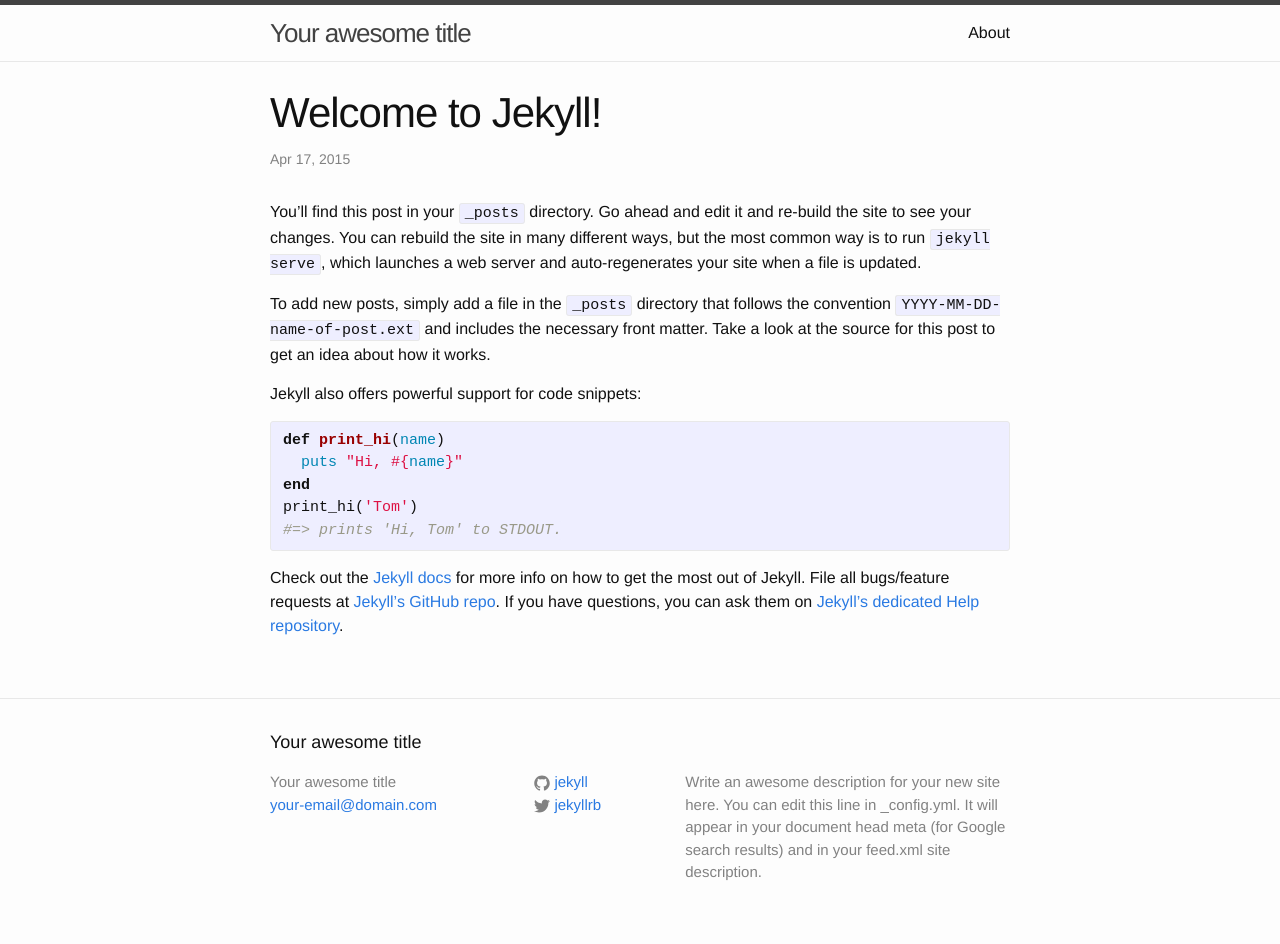
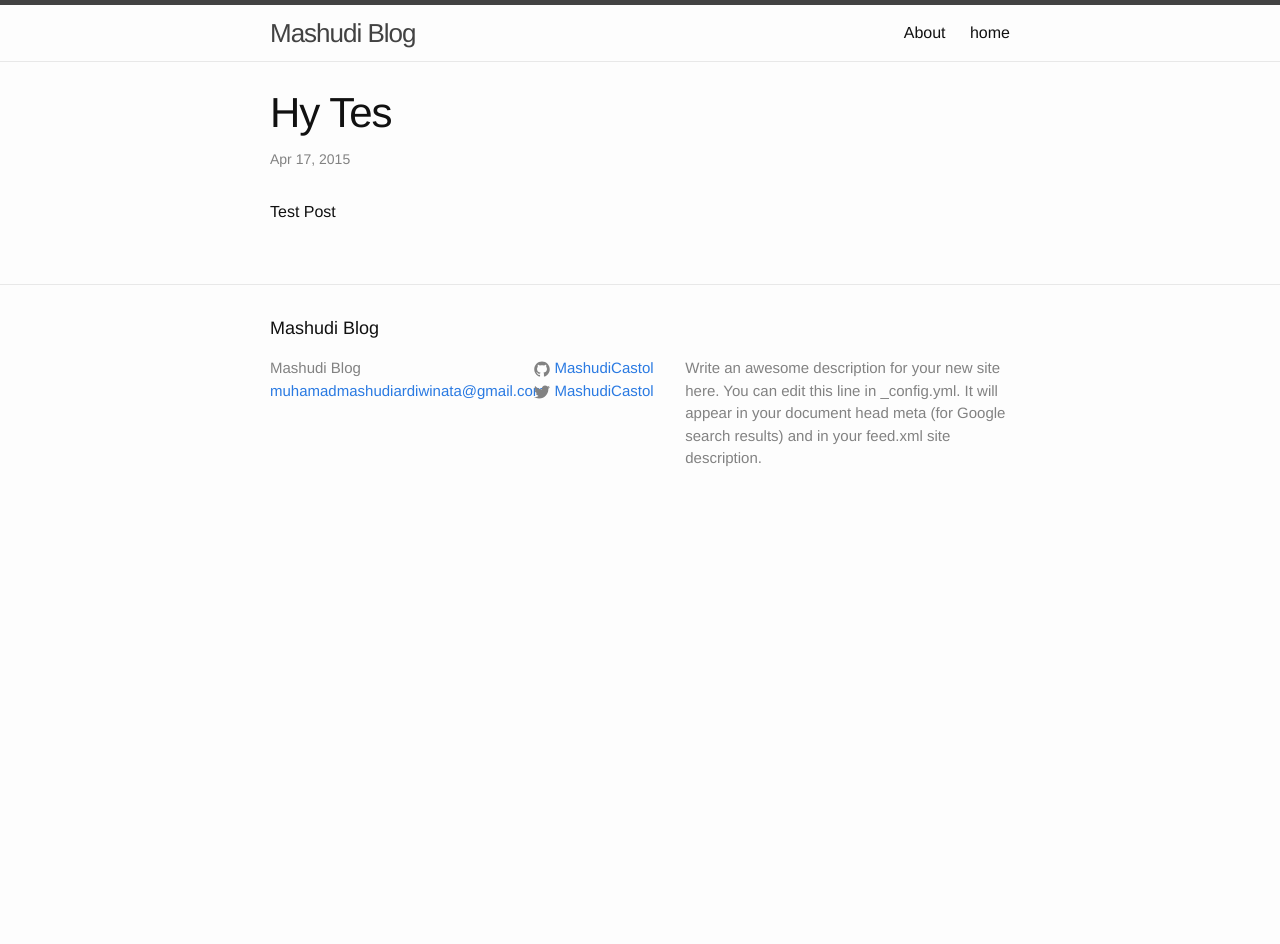
Before and after one commit to MashudiSudonym/diTerminal, a Jekyll site: the page built from _posts/2015-04-17-welcome-to-jekyll.markdown, in a window 1280 px wide. Built offline with Jekyll 4.4.1, drawn with Linux system fonts in a browser that asks for light colours; after the commit the page ends 900 px from its top, so only the background shows below that.

Commit message:
Halaman update

```diff
--- a/_config.yml
+++ b/_config.yml
@@ -1,14 +1,14 @@
 # Site settings
-title: Your awesome title
-email: your-email@domain.com
+title: Mashudi Blog
+email: muhamadmashudiardiwinata@gmail.com
 description: > # this means to ignore newlines until "baseurl:"
   Write an awesome description for your new site here. You can edit this
   line in _config.yml. It will appear in your document head meta (for
   Google search results) and in your feed.xml site description.
 baseurl: "" # the subpath of your site, e.g. /blog/
-url: "http://yourdomain.com" # the base hostname & protocol for your site
-twitter_username: jekyllrb
-github_username:  jekyll
+url: "http://mashudicastol.github.io" # the base hostname & protocol for your site
+twitter_username: MashudiCastol
+github_username:  MashudiCastol
 
 # Build settings
 markdown: kramdown
--- a/_posts/2015-04-17-welcome-to-jekyll.markdown
+++ b/_posts/2015-04-17-welcome-to-jekyll.markdown
@@ -1,25 +1,7 @@
 ---
 layout: post
-title:  "Welcome to Jekyll!"
+title:  "Hy Tes"
 date:   2015-04-17 12:59:51
-categories: jekyll update
+categories: test post
 ---
-You’ll find this post in your `_posts` directory. Go ahead and edit it and re-build the site to see your changes. You can rebuild the site in many different ways, but the most common way is to run `jekyll serve`, which launches a web server and auto-regenerates your site when a file is updated.
-
-To add new posts, simply add a file in the `_posts` directory that follows the convention `YYYY-MM-DD-name-of-post.ext` and includes the necessary front matter. Take a look at the source for this post to get an idea about how it works.
-
-Jekyll also offers powerful support for code snippets:
-
-{% highlight ruby %}
-def print_hi(name)
-  puts "Hi, #{name}"
-end
-print_hi('Tom')
-#=> prints 'Hi, Tom' to STDOUT.
-{% endhighlight %}
-
-Check out the [Jekyll docs][jekyll] for more info on how to get the most out of Jekyll. File all bugs/feature requests at [Jekyll’s GitHub repo][jekyll-gh]. If you have questions, you can ask them on [Jekyll’s dedicated Help repository][jekyll-help].
-
-[jekyll]:      http://jekyllrb.com
-[jekyll-gh]:   https://github.com/jekyll/jekyll
-[jekyll-help]: https://github.com/jekyll/jekyll-help
+Test Post
--- a/index.html
+++ b/index.html
@@ -1,5 +1,6 @@
 ---
 layout: default
+title: home
 ---
 
 <div class="home">
```
